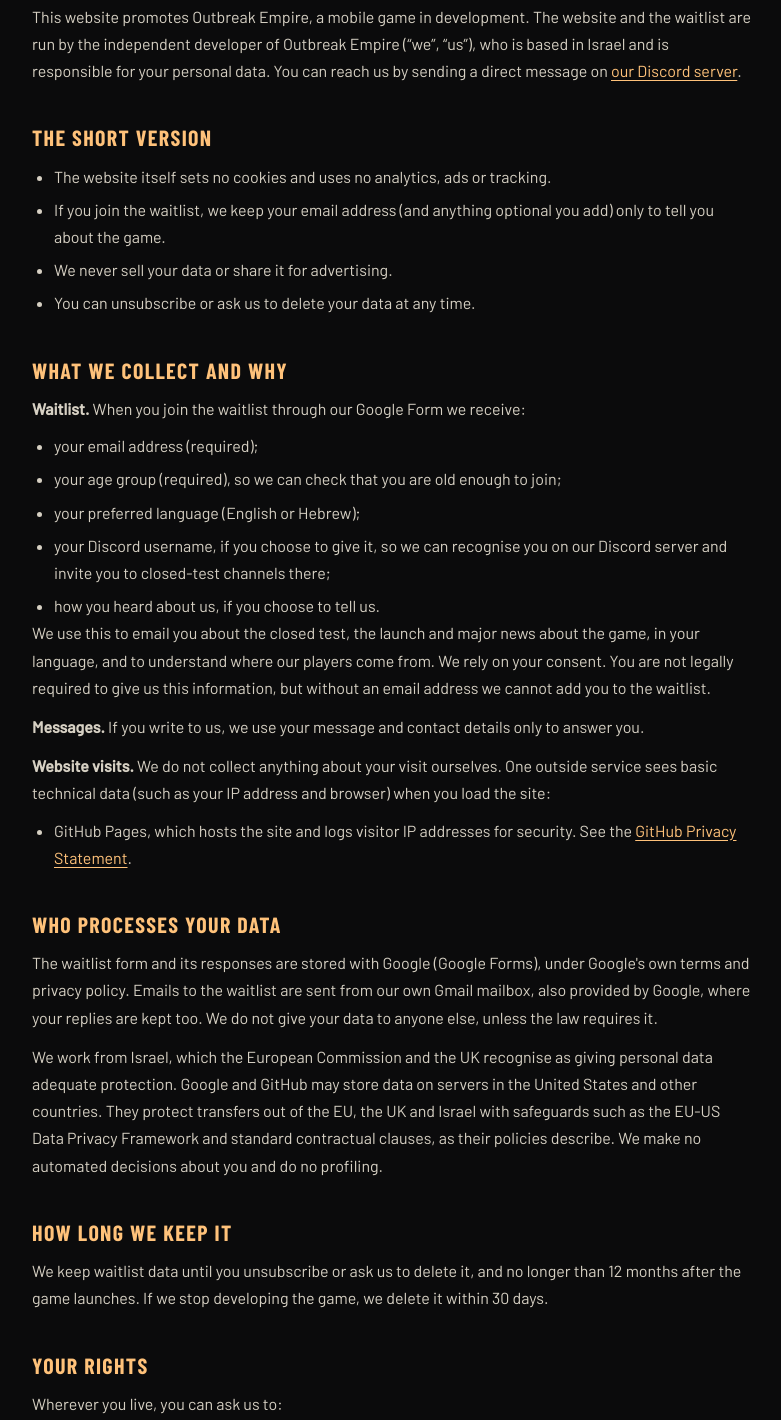
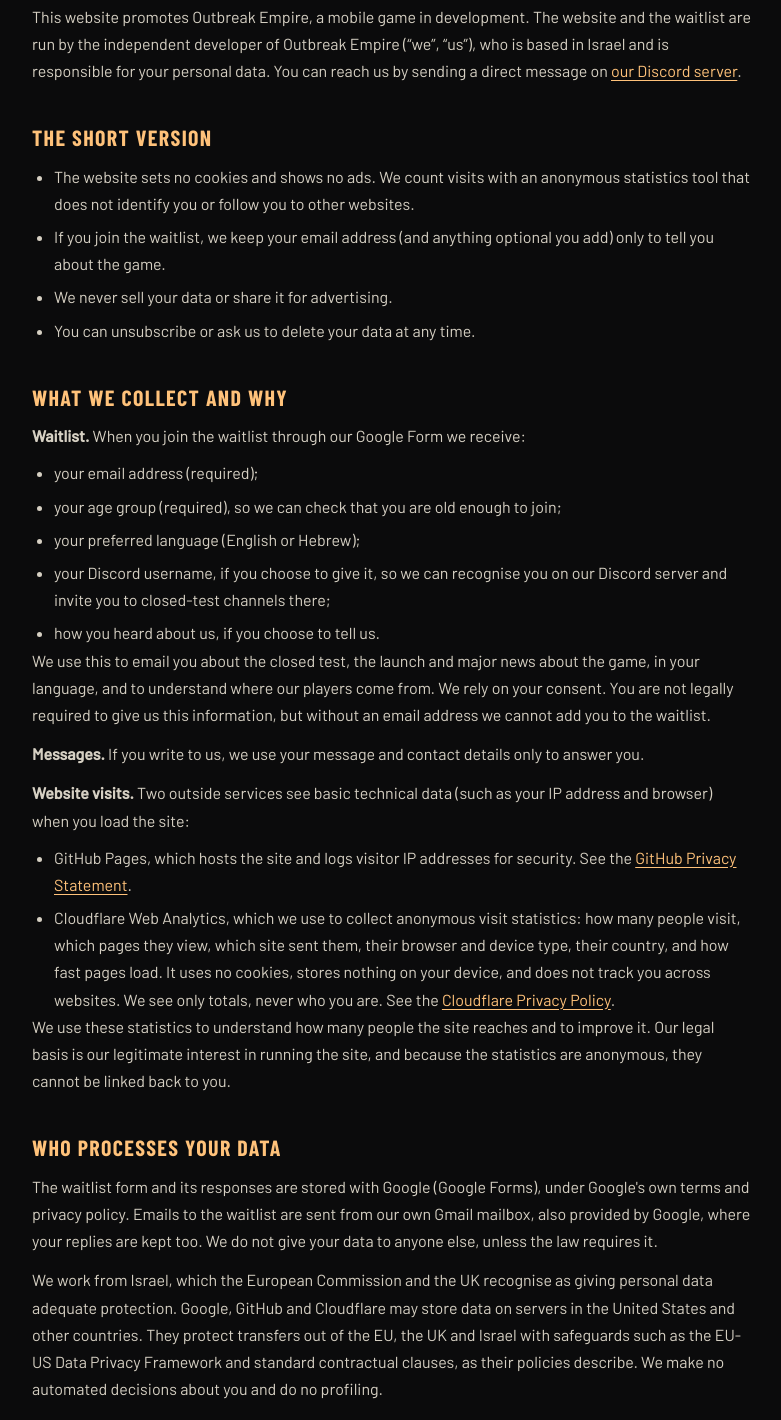
Before and after one commit to nivazulay909066-sys/outbreak-empire-site, a plain HTML site: page privacy.html in a window 1280 px wide. Shown: the part 284-1704 px from the top of the page, without its empty margins (248-1029 px from the left). Drawn offline with Linux system fonts and the light colour scheme.

Commit message:
סטטיסטיקת כניסות אנונימית: קוד המדידה של Cloudflare Web Analytics בכל ארבעת הדפים, ומדיניות הפרטיות מסבירה מה נאסף (בלי עוגיות, בלי זיהוי אישי). הקוד שבו הוא מזהה אתר ציבורי, לא סוד.
Co-Authored-By: Claude Opus 5.5 <noreply@anthropic.com>

```diff
--- a/privacy.html
+++ b/privacy.html
@@ -25,7 +25,7 @@
 
   <h2>The short version</h2>
   <ul>
-    <li>The website itself sets no cookies and uses no analytics, ads or tracking.</li>
+    <li>The website sets no cookies and shows no ads. We count visits with an anonymous statistics tool that does not identify you or follow you to other websites.</li>
     <li>If you join the waitlist, we keep your email address (and anything optional you add) only to tell you about the game.</li>
     <li>We never sell your data or share it for advertising.</li>
     <li>You can unsubscribe or ask us to delete your data at any time.</li>
@@ -42,14 +42,16 @@
   </ul>
   <p>We use this to email you about the closed test, the launch and major news about the game, in your language, and to understand where our players come from. We rely on your consent. You are not legally required to give us this information, but without an email address we cannot add you to the waitlist.</p>
   <p><strong>Messages.</strong> If you write to us, we use your message and contact details only to answer you.</p>
-  <p><strong>Website visits.</strong> We do not collect anything about your visit ourselves. One outside service sees basic technical data (such as your IP address and browser) when you load the site:</p>
+  <p><strong>Website visits.</strong> Two outside services see basic technical data (such as your IP address and browser) when you load the site:</p>
   <ul>
     <li>GitHub Pages, which hosts the site and logs visitor IP addresses for security. See the <a href="https://docs.github.com/en/site-policy/privacy-policies/github-general-privacy-statement" rel="noopener">GitHub Privacy Statement</a>.</li>
+    <li>Cloudflare Web Analytics, which we use to collect anonymous visit statistics: how many people visit, which pages they view, which site sent them, their browser and device type, their country, and how fast pages load. It uses no cookies, stores nothing on your device, and does not track you across websites. We see only totals, never who you are. See the <a href="https://www.cloudflare.com/privacypolicy/" rel="noopener">Cloudflare Privacy Policy</a>.</li>
   </ul>
+  <p>We use these statistics to understand how many people the site reaches and to improve it. Our legal basis is our legitimate interest in running the site, and because the statistics are anonymous, they cannot be linked back to you.</p>
 
   <h2>Who processes your data</h2>
   <p>The waitlist form and its responses are stored with Google (Google Forms), under Google's own terms and privacy policy. Emails to the waitlist are sent from our own Gmail mailbox, also provided by Google, where your replies are kept too. We do not give your data to anyone else, unless the law requires it.</p>
-  <p>We work from Israel, which the European Commission and the UK recognise as giving personal data adequate protection. Google and GitHub may store data on servers in the United States and other countries. They protect transfers out of the EU, the UK and Israel with safeguards such as the EU-US Data Privacy Framework and standard contractual clauses, as their policies describe. We make no automated decisions about you and do no profiling.</p>
+  <p>We work from Israel, which the European Commission and the UK recognise as giving personal data adequate protection. Google, GitHub and Cloudflare may store data on servers in the United States and other countries. They protect transfers out of the EU, the UK and Israel with safeguards such as the EU-US Data Privacy Framework and standard contractual clauses, as their policies describe. We make no automated decisions about you and do no profiling.</p>
 
   <h2>How long we keep it</h2>
   <p>We keep waitlist data until you unsubscribe or ask us to delete it, and no longer than 12 months after the game launches. If we stop developing the game, we delete it within 30 days.</p>
@@ -94,5 +96,6 @@
     <p class="foot__small">&copy; 2026 Outbreak Empire. All rights reserved.</p>
   </div>
 </footer>
+<!-- Cloudflare Web Analytics --><script type='module' src='https://static.cloudflareinsights.com/beacon.min.js' data-cf-beacon='{"token": "504ced6f977843a2ae80c1b1369cdaec"}'></script><!-- End Cloudflare Web Analytics -->
 </body>
 </html>
```
Also changed, not shown: 404.html (+1 -0 lines), accessibility.html (+1 -0 lines), index.html (+1 -0 lines), 1 other file.
